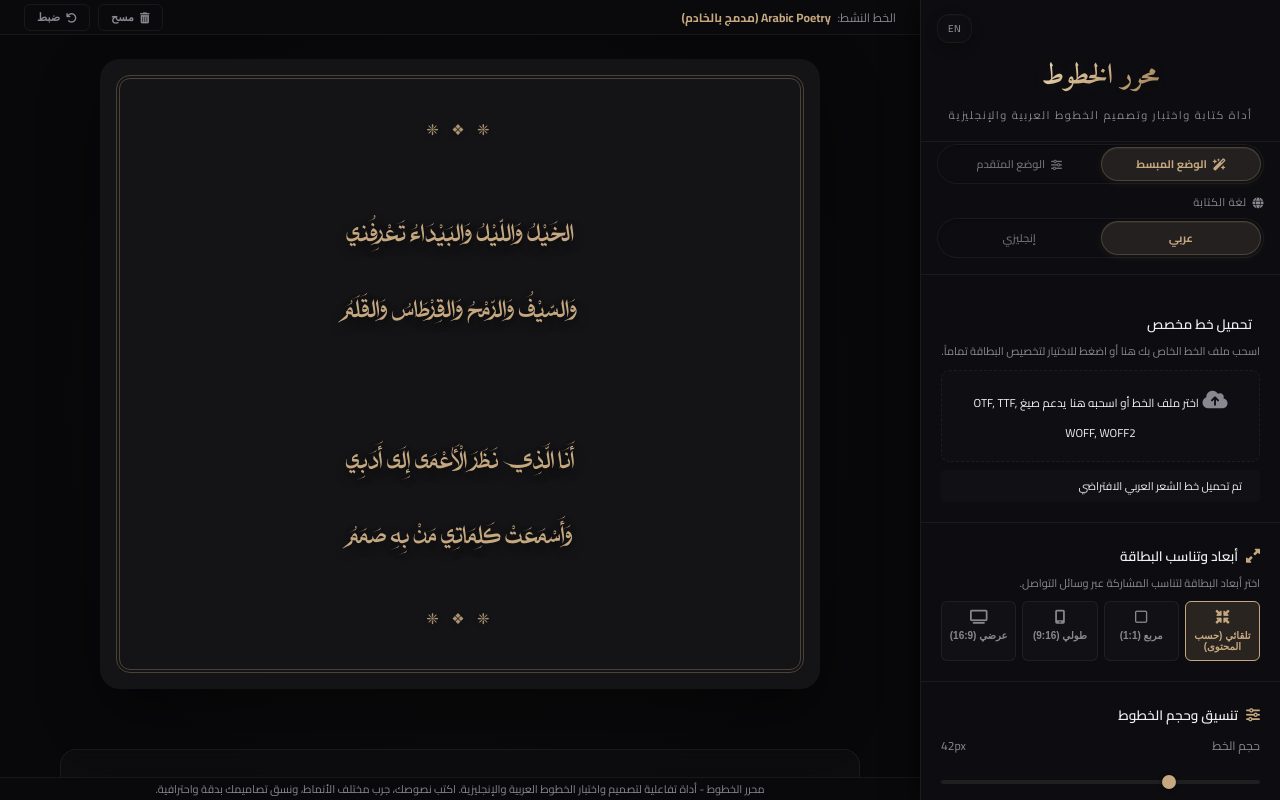
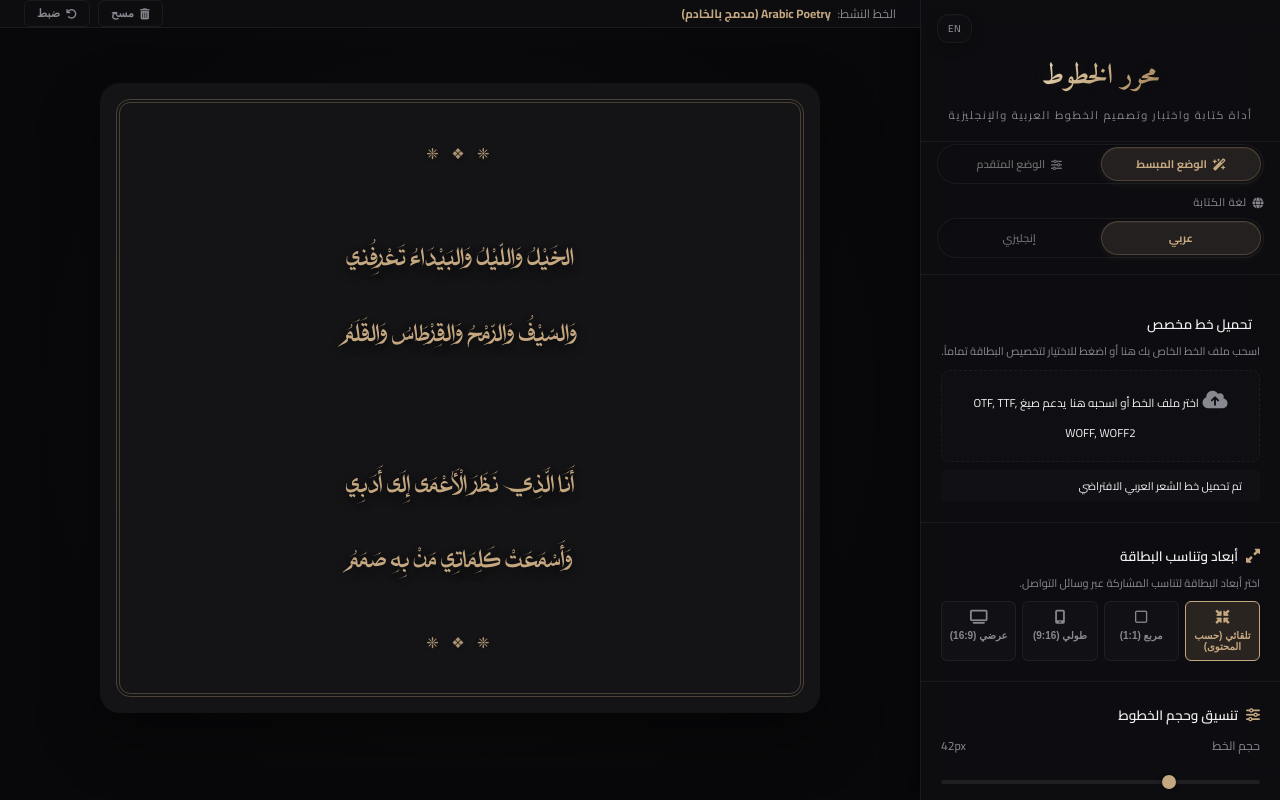
Before and after one commit to monesir/FontWebsite, a website built with Vite: page index.html in a window 1280 px wide. Built offline with nearby package versions, Linux system fonts and the light colour scheme; some icons are missing; a web font is replaced by a local one.

Commit message:
Move FAQ section out of canvas-wrapper and make main-content scrollable with sticky top-nav

```diff
--- a/index.html
+++ b/index.html
@@ -547,8 +547,7 @@
 
       <!-- Centered Card Canvas Viewport -->
       <div class="canvas-wrapper" id="canvasWrapper">
-        <div class="canvas-inner">
-          <div class="poetry-card royal-charcoal has-shadow has-border-double ratio-auto" id="poetryCard">
+        <div class="poetry-card royal-charcoal has-shadow has-border-double ratio-auto" id="poetryCard">
           <!-- Background image container for custom images -->
           <div class="card-bg-image" id="cardBgImage"></div>
           <!-- Semi-transparent overlay to ensure text contrast -->
@@ -670,7 +669,6 @@
           </div>
         </div>
       </section>
-    </div>
 
       <footer class="app-footer">
         <p data-i18n="app_footer_desc">محرر الخطوط - أداة تفاعلية لتصميم واختبار الخطوط العربية والإنجليزية. اكتب نصوصك، جرب مختلف الأنماط، ونسق تصاميمك بدقة واحترافية.</p>
--- a/style.css
+++ b/style.css
@@ -702,6 +702,7 @@
   height: 100%;
   background-color: var(--bg-app);
   position: relative;
+  overflow-y: auto;
 }
 
 .top-nav {
@@ -711,7 +712,12 @@
   align-items: center;
   justify-content: space-between;
   padding: 0 24px;
-  background: rgba(15, 15, 18, 0.3);
+  background: rgba(15, 15, 18, 0.85);
+  backdrop-filter: blur(12px);
+  -webkit-backdrop-filter: blur(12px);
+  position: sticky;
+  top: 0;
+  z-index: 50;
 }
 
 .font-indicator {
@@ -750,23 +756,13 @@
 }
 
 .canvas-wrapper {
-  flex-grow: 1;
-  display: flex;
-  flex-direction: column;
-  align-items: center;
-  justify-content: flex-start;
+  display: flex;
+  align-items: center;
+  justify-content: center;
   padding: 24px;
-  overflow-y: auto;
   background: radial-gradient(circle at center, rgba(197, 168, 128, 0.03) 0%, transparent 75%);
-}
-
-.canvas-inner {
-  width: 100%;
-  display: flex;
-  justify-content: center;
-  align-items: center;
-  flex-grow: 1;
-  min-height: fit-content;
+  min-height: calc(100vh - 60px);
+  flex-shrink: 0;
 }
 
 /* ==========================================================================
```
